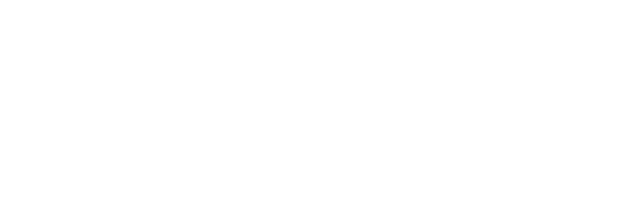
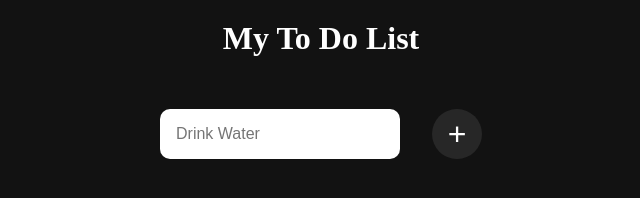
Before and after one commit to opaulojr/to-do-list, a website: page src/index.html in a window 1280 px wide. Shown: the whole page, without its empty margins (319-959 px from the left). Drawn offline with Linux system fonts and the light colour scheme.

Commit message:
implement-input-and-button

```diff
--- a/src/index.html
+++ b/src/index.html
@@ -3,9 +3,18 @@
 <head>
   <meta charset="UTF-8">
   <meta name="viewport" content="width=device-width, initial-scale=1.0">
-  <title>Document</title>
+  <link rel="stylesheet" href="style.css">
+  <title>To do List</title>
 </head>
 <body>
-
+  <main>
+    <header>
+      <h1 id="title">My To Do List</h1>
+    </header>
+    <div id="inputs">
+      <input type="text" id="task-text-input" placeholder="Drink Water">
+      <button id="add-task-btn" title="New Task">+</button>
+    </div>
+  </main>
 </body>
 </html>
--- a/src/style.css
+++ b/src/style.css
@@ -0,0 +1,72 @@
+:root {
+  --primary-dark-color: #121212;
+  --secondary-dark-color: #272727;
+  --white-color: #FFF;
+  --black-color: #000;
+}
+
+* {
+  box-sizing: border-box;
+  padding: 0;
+  margin: 0;
+}
+
+body {
+  display: flex;
+  flex-direction: column;
+  justify-content: center;
+  margin: 0;
+  background-color: var(--primary-dark-color);
+  gap: 2rem;
+}
+
+main {
+  display: flex;
+  flex-direction: column;
+  align-items: center;
+  justify-content: center;
+  gap: 2rem;
+}
+
+header{
+  display: flex;
+  width: 100%;
+  justify-content: center;
+  padding: 20px;
+}
+
+#title {
+  color: var(--white-color);
+}
+
+input , button {
+  border: none;
+  color: var(--white-color);
+  outline: none;
+}
+
+#inputs {
+  display: flex;
+  flex-wrap: wrap;
+  align-items: center;
+  justify-content: center;
+  gap: 2rem;
+}
+
+#task-text-input {
+  width: 15rem;
+  padding: 1rem;
+  border-radius: 10px;
+  background-color: var(--white-color);
+  color: var(--black-color);
+  font-size: 1rem;
+}
+
+#add-task-btn {
+  width: 3.125rem;
+  height: 3.125rem;
+  border-radius: 50%;
+  background-color: var(--secondary-dark-color);
+  cursor: pointer;
+  font-size: 2rem;
+}
```
Also changed, not shown: README.md.
